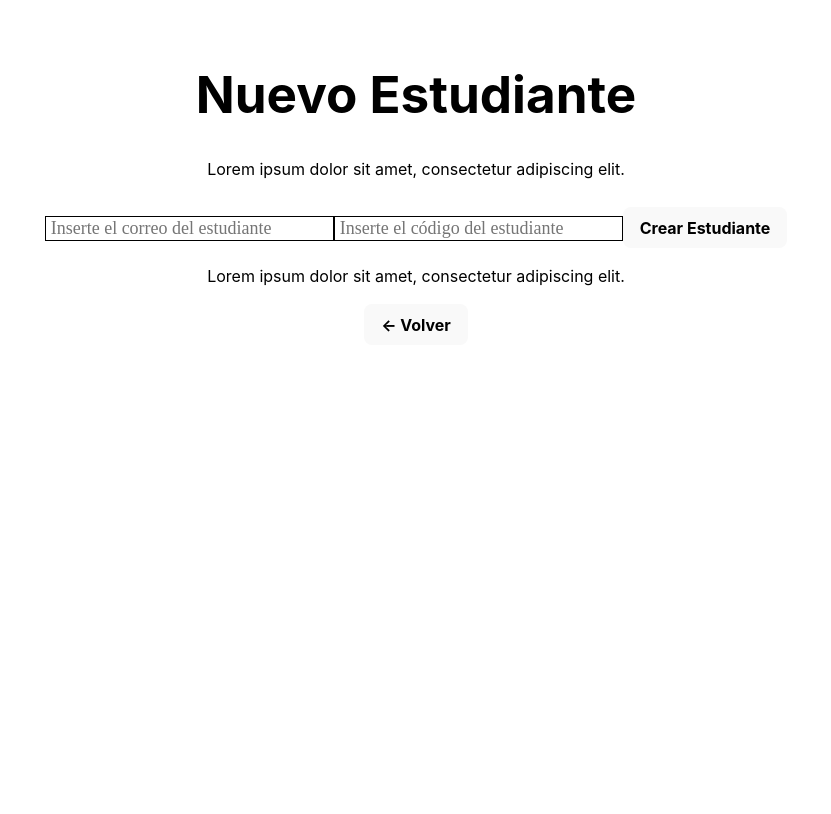
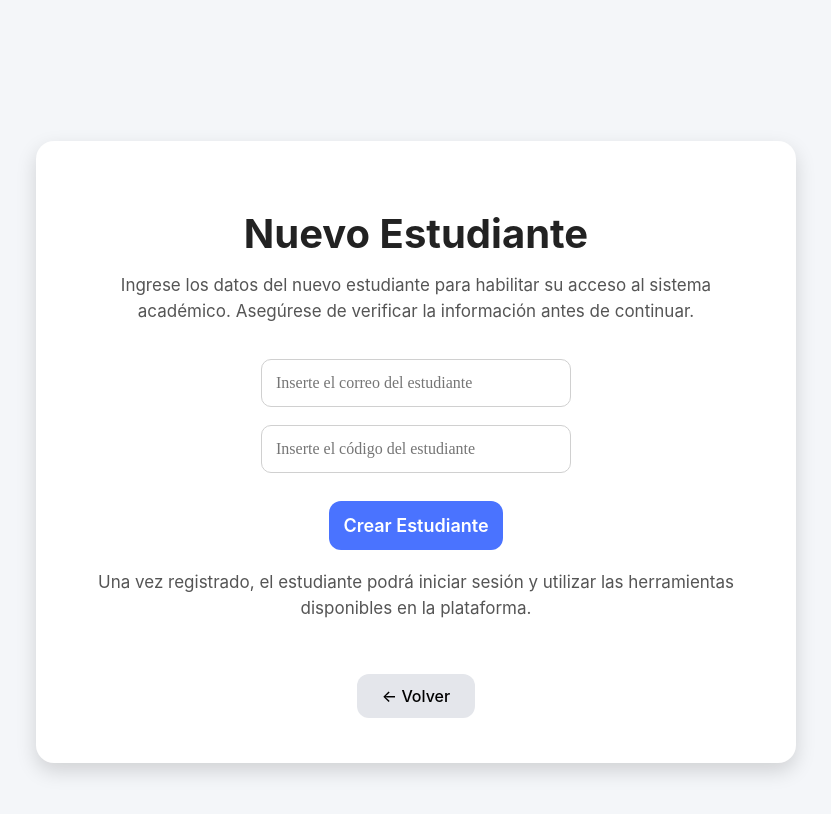
Before and after one commit to kicconsu/SQLExam, a React (Vite) app in the folder front/: page /NewStudents in a window 1280 px wide. Shown: the top 814 px of the page, without its empty margins (224-1055 px from the left). Built offline with nearby package versions, Linux system fonts and the light colour scheme.

Commit message:
estilo estilo estilo

```diff
--- a/front/src/CSS/NewStudents.css
+++ b/front/src/CSS/NewStudents.css
@@ -0,0 +1,108 @@
+
+
+body {
+    margin: 0;
+    padding: 0;
+    font-family: "Inter", Arial, sans-serif;
+    background-color: #f4f6f9; /* Fondo suave profesional */
+}
+
+/* Centrado del contenido */
+.newstudent-container {
+    display: flex;
+    justify-content: center;
+    align-items: center;
+    min-height: 100vh;
+    padding: 20px;
+}
+
+/* ======== CARD ======== */
+
+.newstudent-card {
+    background: #ffffff;
+    padding: 45px 55px;
+    width: 650px;
+    border-radius: 18px;
+    box-shadow: 0 8px 20px rgba(0, 0, 0, 0.15);
+    text-align: center;
+}
+
+/* ======== TITULO ======== */
+
+.NewStudents-title {
+    font-size: 40px;
+    font-weight: 700;
+    margin-bottom: 10px;
+    color: #222;
+}
+
+.NewStudents-paragraph,
+.NewStudents-paragraph2 {
+    color: #555;
+    font-size: 17px;
+    margin-bottom: 35px;
+}
+
+/* ======== FORM ======== */
+
+.newstudent-form {
+    display: flex;
+    flex-direction: column;
+    gap: 18px;
+    width: 100%;
+    margin-bottom: 20px;
+}
+
+/* Input estilo moderno */
+.newstudent-input {
+    padding: 14px;
+    font-size: 16px;
+    border: 1.8px solid #d0d0d0;
+    border-radius: 10px;
+    transition: all 0.25s ease-in-out;
+}
+
+/* Input al enfocar */
+.newstudent-input:focus {
+    outline: none;
+    border-color: #4a73ff;
+    box-shadow: 0 0 5px rgba(74, 115, 255, 0.4);
+}
+
+/* ======== BOTÓN CREAR ======== */
+
+.newstudent-btn {
+    background: #4a73ff;
+    color: white;
+    padding: 14px;
+    font-size: 18px;
+    border: none;
+    border-radius: 12px;
+    cursor: pointer;
+    font-weight: 600;
+    transition: 0.25s ease-in-out;
+}
+
+.newstudent-btn:hover {
+    background: #2d56e0;
+}
+
+/* ======== BOTÓN VOLVER ======== */
+
+.back-btn {
+    background: #e4e6eb;
+    color: black;
+    padding: 12px 20px;
+    border: none;
+    border-radius: 12px;
+    cursor: pointer;
+    font-size: 16px;
+    font-weight: 500;
+    transition: 0.25s;
+    margin-top: 18px;
+    padding: 12px 25px;
+}
+
+.back-btn:hover {
+    background: #cfd3d8;
+}
--- a/front/src/CSS/ViewExam.css
+++ b/front/src/CSS/ViewExam.css
@@ -1,3 +1,16 @@
+.Exam-container {
+  max-width: 1100px;
+  margin: 48px auto;
+  padding: 40px 32px 80px;
+  background: var(--primary);
+  color: var(--secondary);
+  border-radius: 18px;
+  border: 1px solid #e3e3e3;
+  box-shadow: 0 18px 40px rgba(0,0,0,0.08);
+  text-align: center;
+  animation: fadeIn 0.5s ease;
+}
+
 /* Centrar todo el contenido */
 body, html {
   margin: 0;
--- a/front/src/pages/NewStudents.jsx
+++ b/front/src/pages/NewStudents.jsx
@@ -86,16 +86,16 @@ export default function NewStudents() {
   }
 
   return (
-    <>
-    <head>
-      <title>Nuevo Estudiante</title>
-    </head>
-    <h1 className="NewStudents-title">Nuevo Estudiante</h1>
+    <div className='newstudent-container'>
+      <div className='newstudent-card'>
+
+      <h1 className="NewStudents-title">Nuevo Estudiante</h1>
       <p className="NewStudents-paragraph">
-        Lorem ipsum dolor sit amet, consectetur adipiscing elit.
+        Ingrese los datos del nuevo estudiante para habilitar su acceso al sistema académico. Asegúrese de verificar la información antes de continuar.
       </p>
- <form onSubmit={handleSubmit}>
+ <form className='newstudent-form' onSubmit={handleSubmit}>
         <input
+          className='newstudent-input'
           type="text"
           placeholder="Inserte el correo del estudiante"
           value={formData.email}
@@ -104,6 +104,7 @@ export default function NewStudents() {
         />
 
         <input
+          className="newstudent-input"
           type="password"
           placeholder="Inserte el código del estudiante"
           value={formData.codigo}
@@ -111,7 +112,7 @@ export default function NewStudents() {
           disabled={loading}
         />
 
-        <button type="submit" disabled={loading}>
+        <button className='newstudent-btn' type="submit" disabled={loading}>
           {loading ? "Cargando..." : "Crear Estudiante"}
         </button>
 
@@ -121,16 +122,17 @@ export default function NewStudents() {
       {status && <p>Status: {status}</p>}
 
       <p className="NewStudents-paragraph2">
-        Lorem ipsum dolor sit amet, consectetur adipiscing elit.
+        Una vez registrado, el estudiante podrá iniciar sesión y utilizar las herramientas disponibles en la plataforma.
       </p>
 
-        <button
+        <button className='back-btn'
           onClick={handleCancel}
 
 
         >
           ← Volver
         </button>
-    </>
+      </div>
+    </div>
   )
 }
--- a/front/src/pages/ViewExam.jsx
+++ b/front/src/pages/ViewExam.jsx
@@ -334,7 +334,7 @@ export default function ViewExam() {
   }
 
   return (
-    <>
+    <div className="Exam-container">
       <h1 className="main-title">
         {editingName ? 'Editando Examen' : 'Ver Examen'}
         {isPublished && <span >✓ Publicado</span>}
@@ -419,6 +419,6 @@ export default function ViewExam() {
   </button>
 </div>
 
-    </>
+    </div>
   );
 }
```
